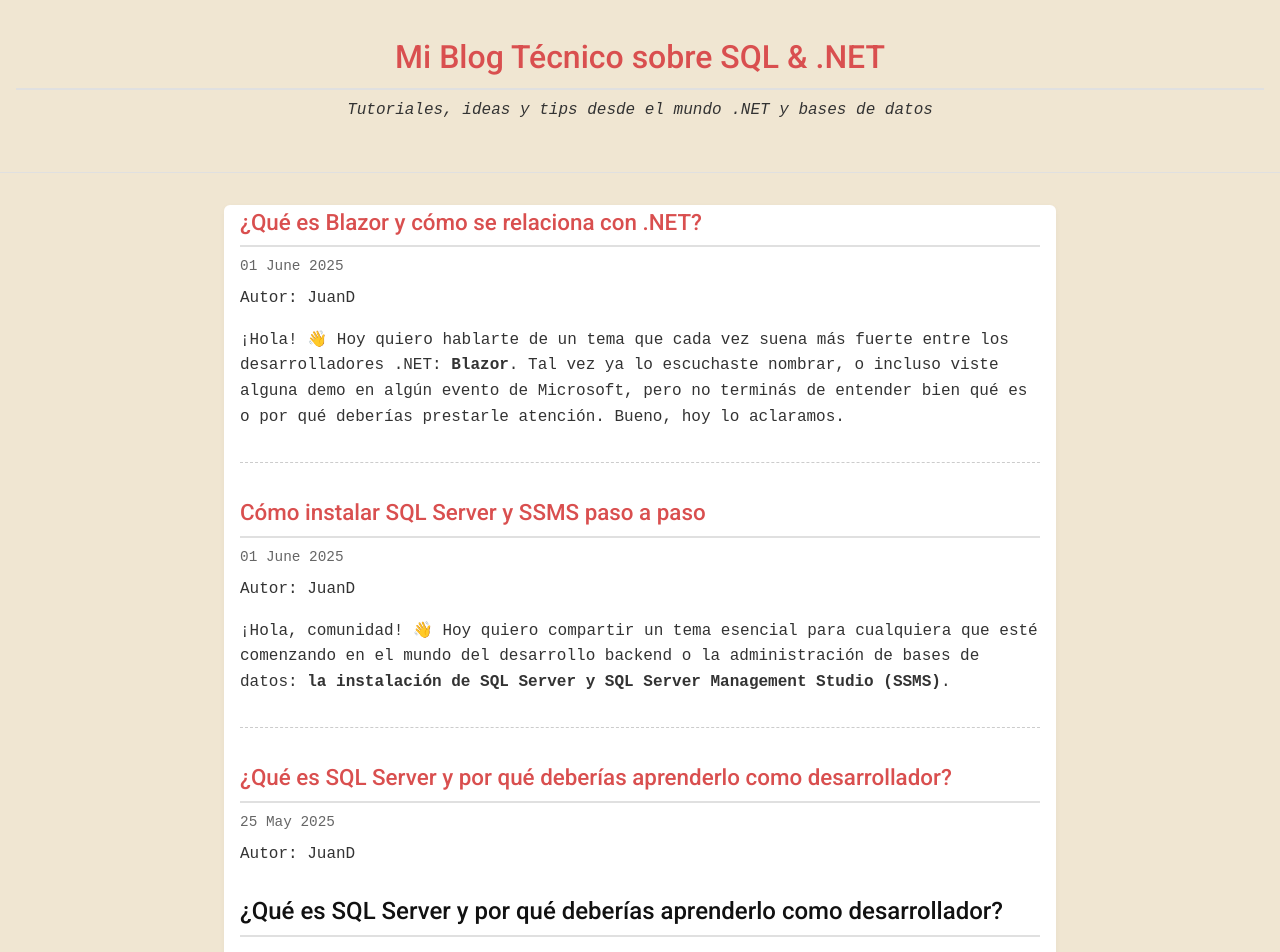
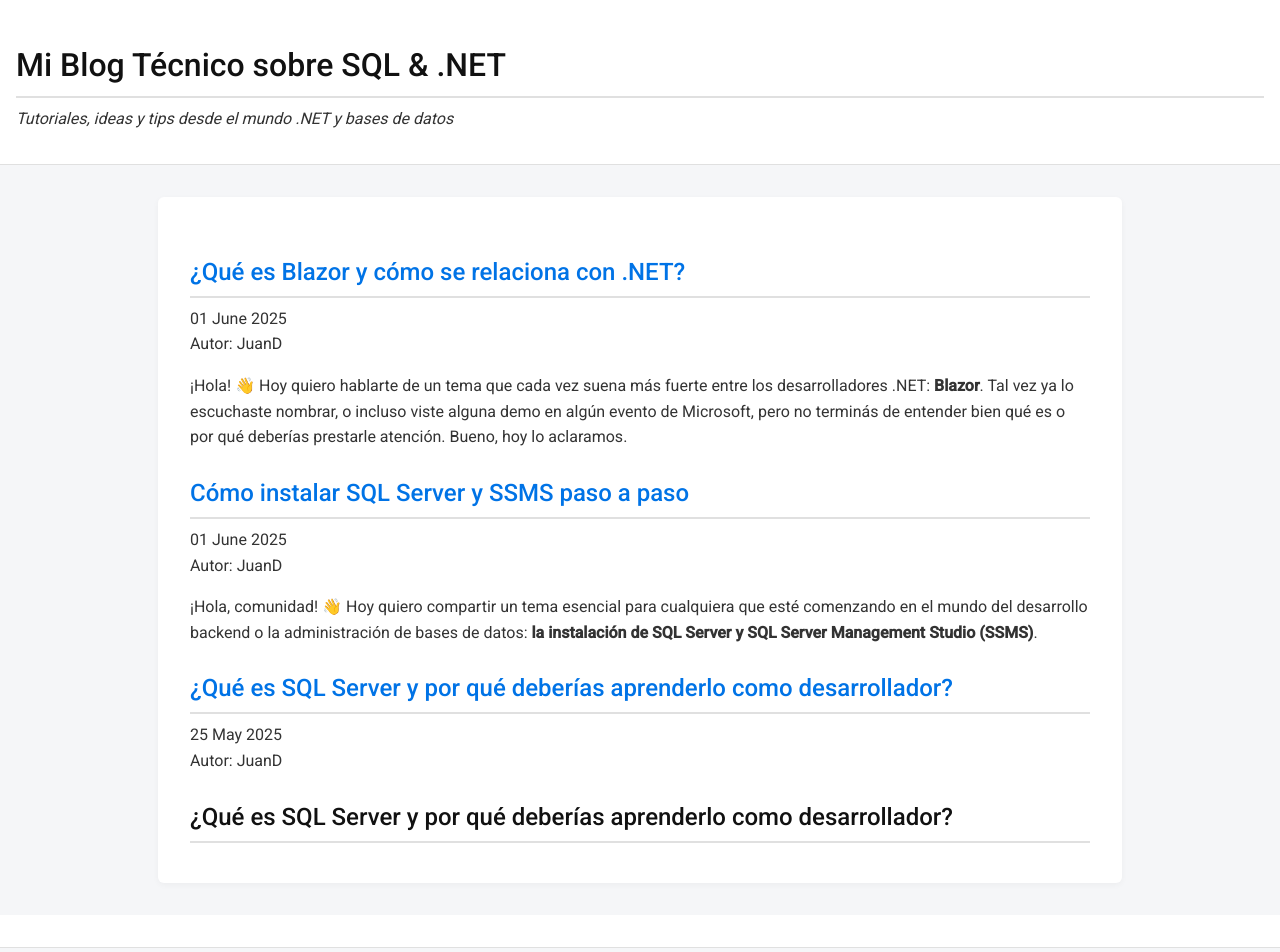
Before and after one commit to dotnetdba/dotnetdba.github.io, a Jekyll site: the page built from index.md, in a window 1280 px wide. Shown: the top 952 px of the page. Built offline with Jekyll 4.4.1, drawn with Linux system fonts in a browser that asks for light colours.

Commit message:
Update home.html

```diff
--- a/_layouts/home.html
+++ b/_layouts/home.html
@@ -6,69 +6,7 @@
   <title>{{ site.title }}</title>
   {% include head.html %}
   <style>
-    body {
-      font-family: 'Special Elite', monospace;
-      /*background-color: #fefbf6;*/
-      background-color: #f0e6d2;
-      color: #333;
-      margin: 0;
-      padding: 0;
-    }
 
-    header {
-      background-color: #f0e6d2;
-      padding: 2rem 1rem;
-      text-align: center;
-    }
-
-    header h1 {
-      margin: 0;
-      font-size: 2rem;
-      color: #d94f4f;
-    }
-
-    .post-list {
-      max-width: 800px;
-      margin: 2rem auto;
-      padding: 0 1rem;
-    }
-
-    .post-item {
-      margin-bottom: 2rem;
-      border-bottom: 1px dashed #ccc;
-      padding-bottom: 1rem;
-    }
-
-    .post-item h2 {
-      margin: 0 0 0.5rem;
-      font-size: 1.4rem;
-    }
-
-    .post-item h2 a {
-      color: #d94f4f;
-      text-decoration: none;
-    }
-
-    .post-date {
-      font-size: 0.9rem;
-      color: #666;
-      margin-bottom: 0.5rem;
-    }
-
-    .post-excerpt {
-      font-size: 1rem;
-    }
-
-    footer {
-      margin-top: 4rem;
-    }
-
-    .diner img {
-      width: 100%;
-      height: 50%;
-      object-fit: cover;
-      display: block;
-    }
   </style>
 </head>
 <body>
```
Also changed, not shown: other parts of _layouts/home.html (+1 -4 lines).
